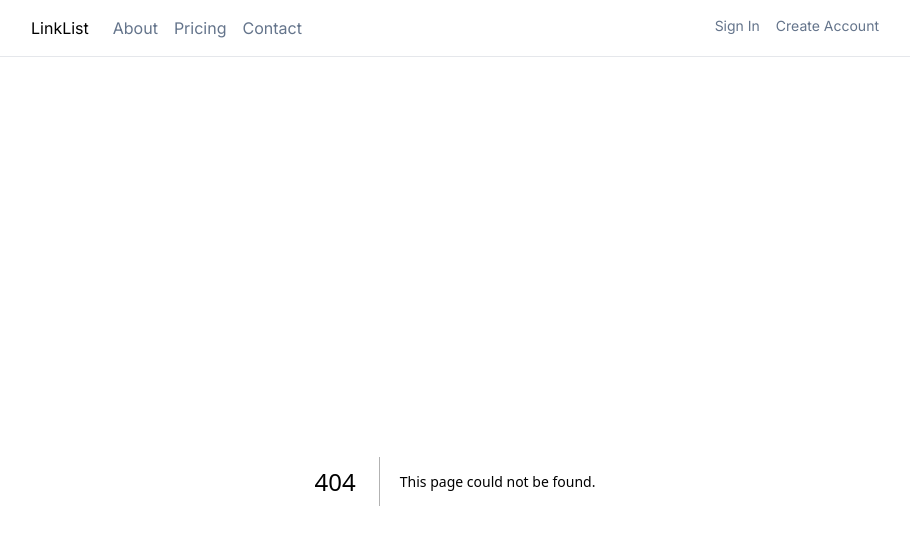
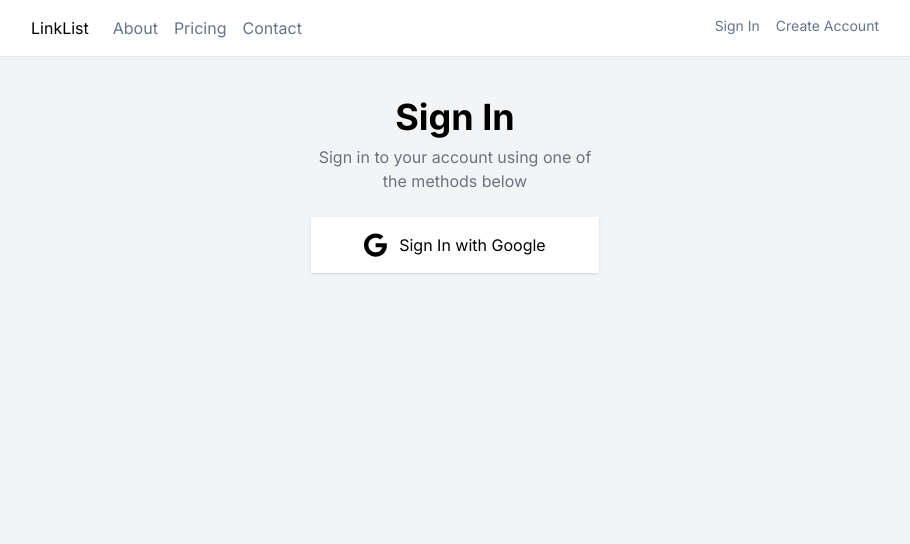
Before and after one commit to famgz/link-list-app, a Next.js app: page /login in a window 1280 px wide. Before the commit this address had no page. Shown: the top 544 px of the page, without its empty margins (185-1095 px from the left). Built offline with nearby package versions, Linux system fonts and the light colour scheme.

Commit message:
feat: initial login page

```diff
--- a/package.json
+++ b/package.json
@@ -9,7 +9,13 @@
     "lint": "next lint"
   },
   "dependencies": {
+    "@fortawesome/fontawesome-svg-core": "^6.5.1",
+    "@fortawesome/free-brands-svg-icons": "^6.5.1",
+    "@fortawesome/free-regular-svg-icons": "^6.5.1",
+    "@fortawesome/free-solid-svg-icons": "^6.5.1",
+    "@fortawesome/react-fontawesome": "^0.2.0",
     "next": "14.0.4",
+    "next-auth": "^4.24.5",
     "react": "^18",
     "react-dom": "^18"
   },
--- /dev/null
+++ b/src/app/login/page.jsx
@@ -0,0 +1,15 @@
+import LoginWithGoogle from "@/components/buttons/LoginWithGoogle";
+
+export default function LoginPage(params) {
+  return (
+    <div>
+      <div className='p-4 max-w-xs mx-auto'>
+        <h1 className='text-4xl font-bold text-center mb-2'>Sign In</h1>
+        <p className='text-center mb-6 text-gray-500'>
+          Sign in to your account using one of the methods below
+        </p>
+        <LoginWithGoogle />
+      </div>
+    </div>
+  );
+}
--- /dev/null
+++ b/src/components/buttons/LoginWithGoogle.jsx
@@ -0,0 +1,16 @@
+'use client'
+
+import { FontAwesomeIcon } from '@fortawesome/react-fontawesome';
+import { faGoogle } from '@fortawesome/free-brands-svg-icons';
+
+export default function LoginWithGoogle(params) {
+  return (
+    <button
+    onClick={() => {}}
+    className='flex gap-3 justify-center items-center bg-white shadow text-center w-full py-4'
+  >
+    <FontAwesomeIcon icon={faGoogle} className='h-6' />
+    <span>Sign In with Google</span>
+  </button>
+  )
+};
```
Also changed, not shown: tsconfig.json (deleted, +0 -34 lines), 1 other file (tests, documents, lock files or other folders).
